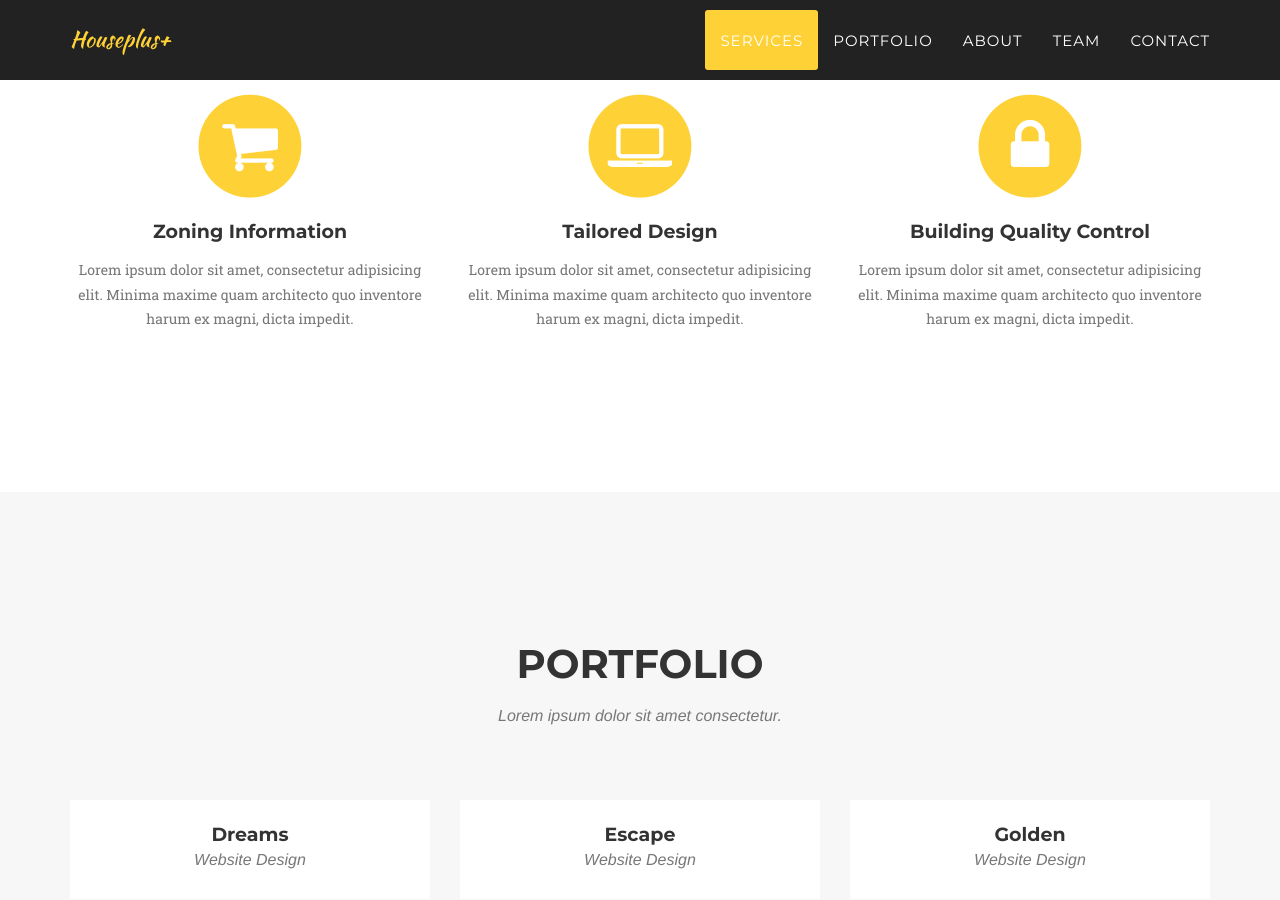
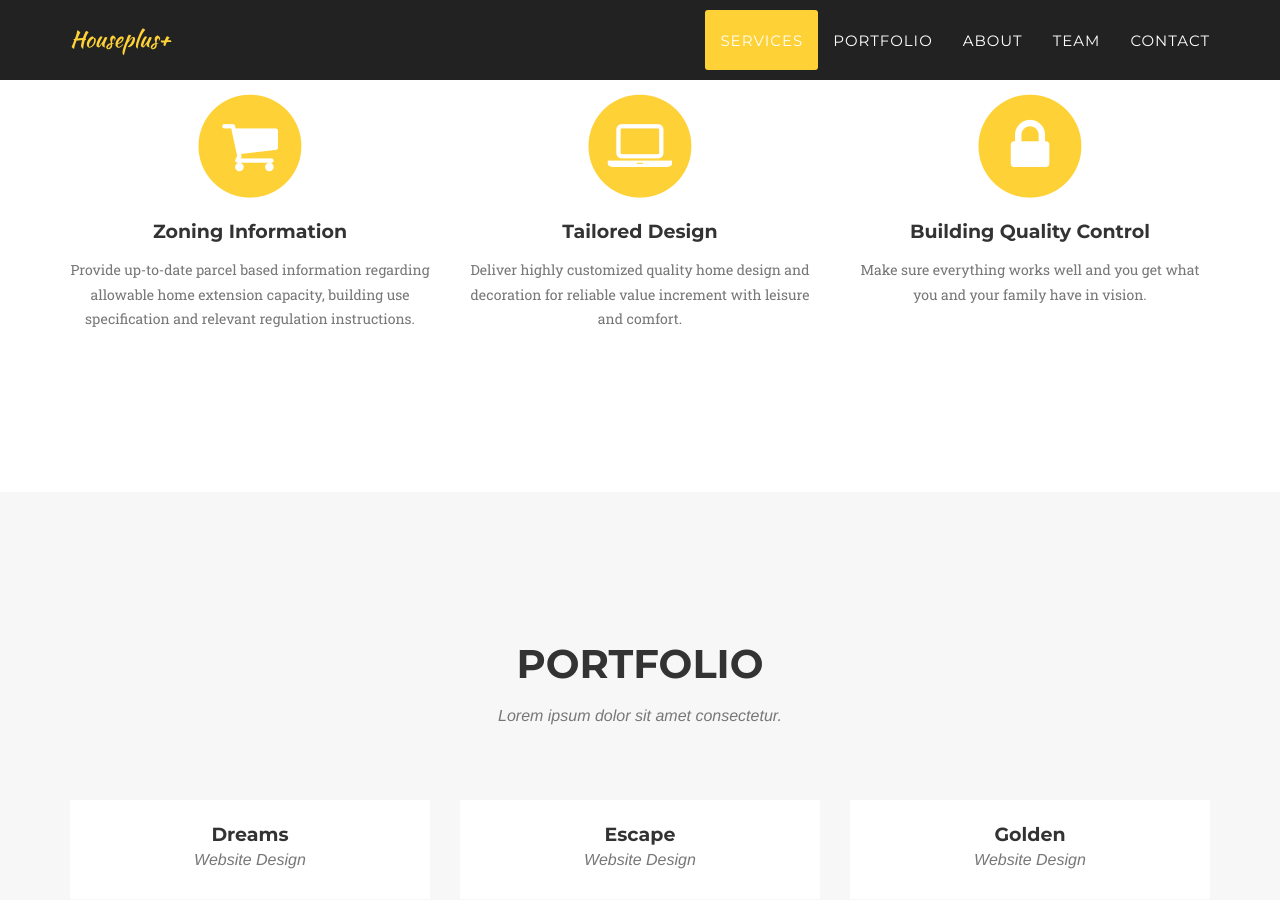
Before and after one commit to houseplusmap/houseplusmap.github.io, a Jekyll site: the page built from index.html, in a window 1280 px wide and 900 px high, scrolled down 1053 px. Built offline with Jekyll 4.4.1, drawn with Linux system fonts in a browser that asks for light colours; some web fonts are replaced.

Commit message:
service explain text

```diff
--- a/_includes/services.html
+++ b/_includes/services.html
@@ -15,7 +15,7 @@
 <!--                         <i class="fa fa-file-text-o" aria-hidden="true"></i> -->
                     </span>
                     <h4 class="service-heading" href="https://houseplusmap.github.io/webmap/">Zoning Information</h4>
-                    <p class="text-muted">Lorem ipsum dolor sit amet, consectetur adipisicing elit. Minima maxime quam architecto quo inventore harum ex magni, dicta impedit.</p>
+                    <p class="text-muted">Provide up-to-date parcel based information regarding allowable home extension capacity, building use specification and relevant regulation instructions.</p>
                 </div>
                 <div class="col-md-4">
                     <span class="fa-stack fa-4x">
@@ -23,7 +23,7 @@
                         <i class="fa fa-laptop fa-stack-1x fa-inverse"></i>
                     </span>
                     <h4 class="service-heading">Tailored Design</h4>
-                    <p class="text-muted">Lorem ipsum dolor sit amet, consectetur adipisicing elit. Minima maxime quam architecto quo inventore harum ex magni, dicta impedit.</p>
+                    <p class="text-muted">Deliver highly customized quality home design and decoration for reliable value increment with leisure and comfort.</p>
                 </div>
                 <div class="col-md-4">
                     <span class="fa-stack fa-4x">
@@ -31,7 +31,7 @@
                         <i class="fa fa-lock fa-stack-1x fa-inverse"></i>
                     </span>
                     <h4 class="service-heading">Building Quality Control</h4>
-                    <p class="text-muted">Lorem ipsum dolor sit amet, consectetur adipisicing elit. Minima maxime quam architecto quo inventore harum ex magni, dicta impedit.</p>
+                    <p class="text-muted">Make sure everything works well and you get what you and your family have in vision.</p>
                 </div>
             </div>
         </div>
```
